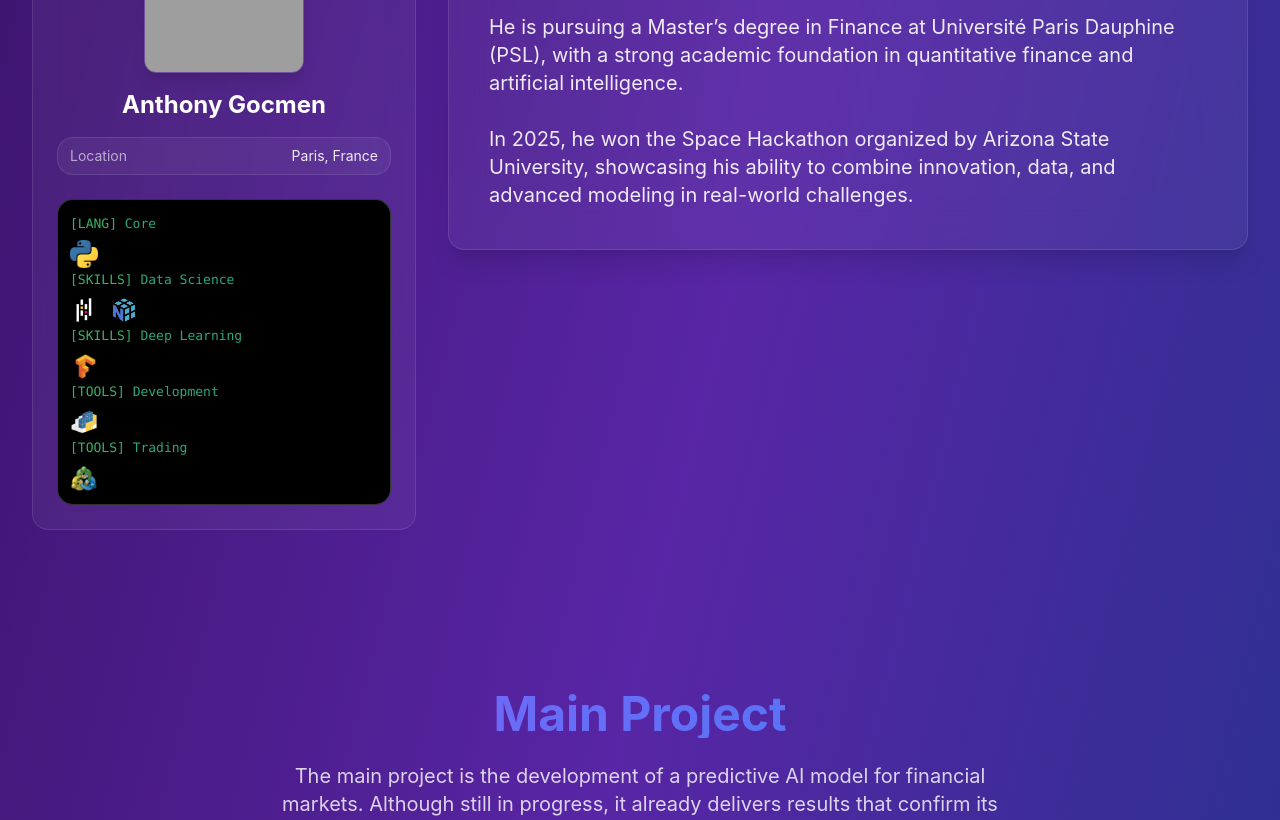
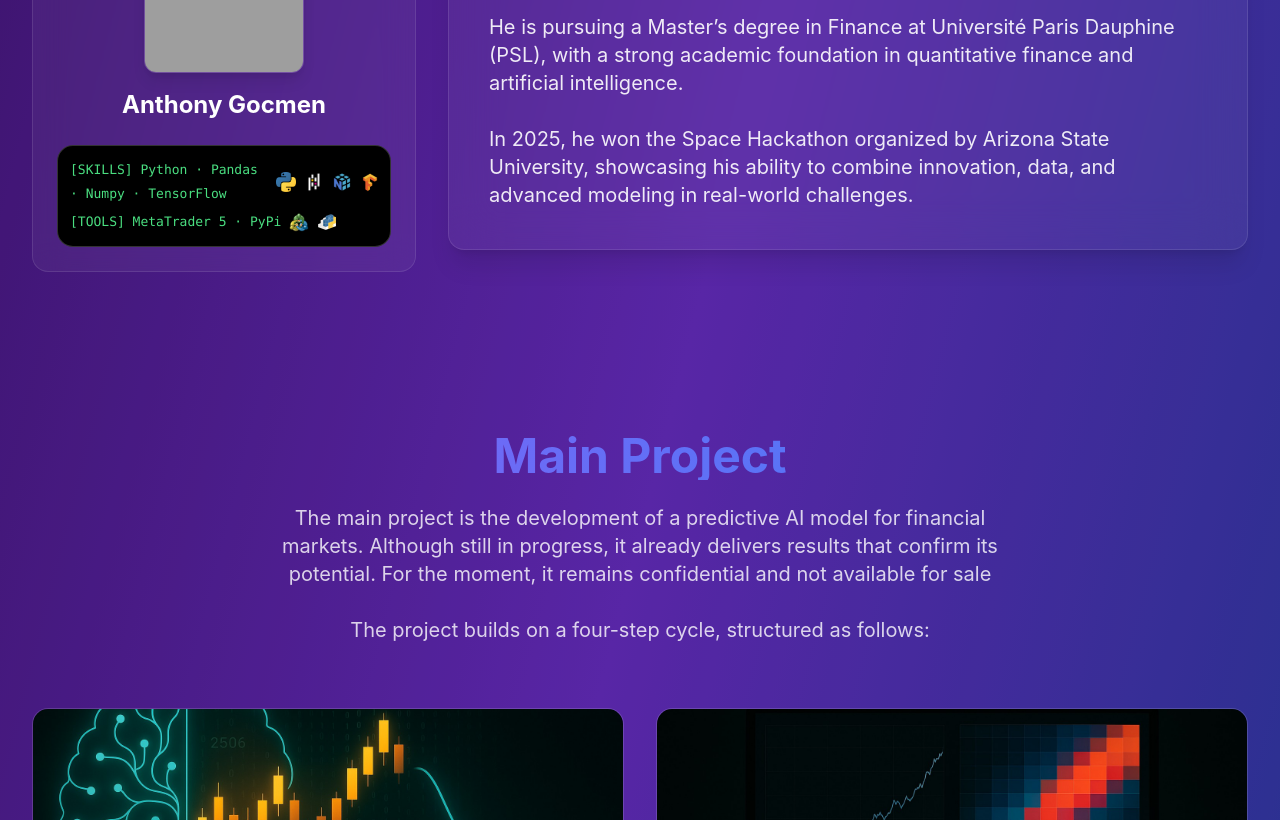
Before and after one commit to ag-algolab/ag-algolab.github.io, a React (Vite) app: page / in a window 1280 px wide. Shown: the part 1980-2800 px from the top of the page. Built offline with nearby package versions, Linux system fonts and the light colour scheme; grey boxes are pictures that could not be loaded.

Commit message:
Update App.jsx

```diff
--- a/src/App.jsx
+++ b/src/App.jsx
@@ -267,67 +267,22 @@ function App() {
                 <h3 className="text-2xl font-bold text-white">Anthony Gocmen</h3>
               </div>
 
-              {/* “Data tags” futuristes */}
-              <div className="space-y-1 text-sm">
-                <div className="flex items-center justify-between px-3 py-2 rounded-lg bg-white/5 border border-white/10">
-                  <span className="text-white/60">Location</span>
-                  <span className="text-white/90">Paris, France</span>
+
+              <div className="mt-6 rounded-lg bg-black p-3 border border-white/20 font-mono text-[13px] leading-6 text-green-400 space-y-1">
+                <div className="flex items-center gap-2">
+                  <span>[SKILLS] Python · Pandas · Numpy · TensorFlow</span>
+                  <img src="/logos/python.png" alt="Python" className="w-5 h-5" />
+                  <img src="/logos/pandas.png" alt="Pandas" className="w-5 h-5" />
+                  <img src="/logos/numpy.png" alt="Numpy" className="w-5 h-5" />
+                  <img src="/logos/tensorflow.png" alt="TensorFlow" className="w-5 h-5" />
                 </div>
-              </div>
-
-              {/* Bloc compétences stylisé */}
-              <div className="mt-6 rounded-lg bg-black p-3 border border-white/20 font-mono text-[13px] leading-6 text-green-400">
-
-                {/* Core Language */}
-                <div>
-                  <div className="opacity-80 mb-1">
-                    [LANG] <span className="text-emerald-400">Core</span>
-                  </div>
-                  <div className="flex gap-3">
-                    <img src="/logos/python.png" alt="Python" className="h-7 w-7 object-contain" />
-                  </div>
+                <div className="flex items-center gap-2">
+                  <span>[TOOLS] MetaTrader 5 · PyPi</span>
+                  <img src="/logos/mt5.png" alt="MetaTrader 5" className="w-5 h-5" />
+                  <img src="/logos/pypi.png" alt="PyPi" className="w-5 h-5" />
                 </div>
 
-                {/* Data Science */}
-                <div>
-                  <div className="opacity-80 mb-1">
-                    [SKILLS] <span className="text-emerald-400">Data Science</span>
-                  </div>
-                  <div className="flex gap-3">
-                    <img src="/logos/pandas.png" alt="Pandas" className="h-7 w-7 object-contain" />
-                    <img src="/logos/numpy.png" alt="Numpy" className="h-7 w-7 object-contain" />
-                  </div>
-                </div>
 
-                {/* Deep Learning */}
-                <div>
-                  <div className="opacity-80 mb-1">
-                    [SKILLS] <span className="text-emerald-400">Deep Learning</span>
-                  </div>
-                  <div className="flex gap-3">
-                    <img src="/logos/tensorflow.png" alt="TensorFlow" className="h-7 w-7 object-contain" />
-                  </div>
-                </div>
-
-                {/* Tools */}
-                <div>
-                  <div className="opacity-80 mb-1">
-                    [TOOLS] <span className="text-emerald-400">Development</span>
-                  </div>
-                  <div className="flex gap-3">
-                    <img src="/logos/pypi.png" alt="PyPI" className="h-7 w-7 object-contain" />
-                  </div>
-                </div>
-
-                {/* Trading */}
-                <div>
-                  <div className="opacity-80 mb-1">
-                    [TOOLS] <span className="text-emerald-400">Trading</span>
-                  </div>
-                  <div className="flex gap-3">
-                    <img src="/logos/mt5.png" alt="MetaTrader 5" className="h-7 w-7 object-contain" />
-                  </div>
-                </div>
 
               </div>
 
```
